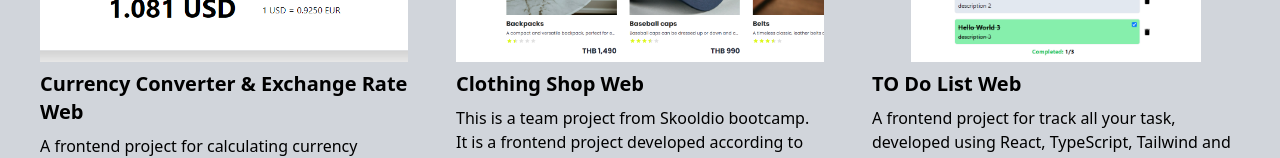
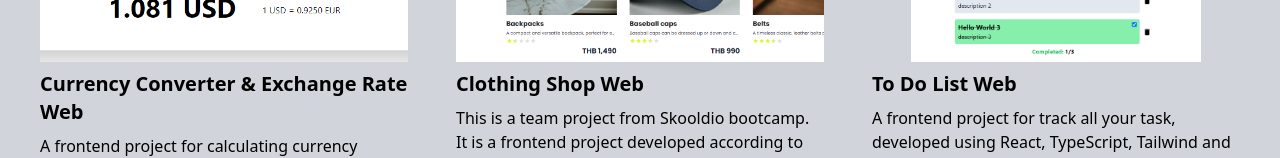
Before and after one commit to surarats/my-portfolio, a React (Vite) app: page / in a window 1280 px wide. Shown: the part 1210-1368 px from the top of the page. Built offline with nearby package versions, Linux system fonts and the light colour scheme.

Commit message:
edit wrong project name

```diff
--- a/src/data/data.js
+++ b/src/data/data.js
@@ -45,7 +45,7 @@
     webUrl: "https://wdb-project.vercel.app/",
   },
   {
-    title: "TO Do List Web ",
+    title: "To Do List Web ",
     image: "/images/project-3.png",
     description:
       "A frontend project for track all your task, developed using React, TypeScript, Tailwind and MUI.",
```
